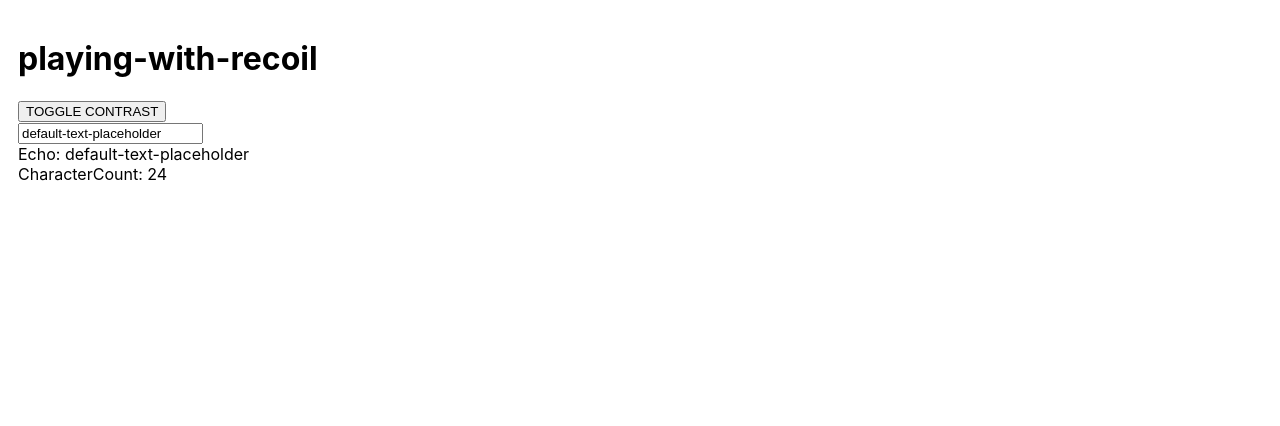
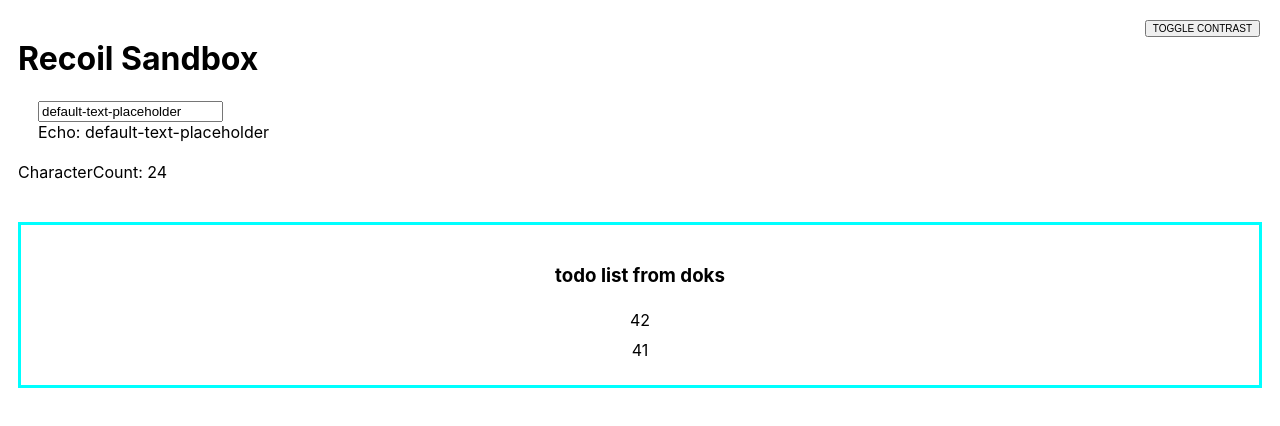
Before and after one commit to AGCB/recoil-sandbox, a React (Create React App) app: page / in a window 1280 px wide. Shown: the top 426 px of the page. Built offline with nearby package versions, Linux system fonts and the light colour scheme.

Commit message:
create todoList atom and todoList

```diff
--- a/src/App.js
+++ b/src/App.js
@@ -1,108 +1,9 @@
-// the power that I see being offered is a hook similar to useState
-// with the upgrade of being able to be used by multiple components
-//
-//
-//
-//
-
-
 /*
-This hook will be `useRecoilState` for state and `useRecoilValue` for derived state
-Atoms being for state and Selectors being for derived.
-
-Core Concept of the ATOM...
-
-const fontSizeState = atom()     // the atom function.
-it takes an object with key and default keys.
-key value must be ( globally ) unique among all atoms and selectors.
-const fontSizeState = atom({
-  key:'fontSizeState',
-  default:14,
-});
-
-then a component reads and writes to an atom with useRecoilState
-
-function fontButton() {
-  const [ fontSize, setFontSize ] = useRecoilState(fontSizeState);
-
-  then here we add a button with onClick running setFontSize.
-  we also set the Style attribute to be {{fontSize}}... but that part makes no sense to me...
-  we didn't define font-size: 14px...
-
-  <button onClick={() => {
-  setFontSize(fontSize+1)
-  }} style={{fontSize}}></button>
-
-  }
-
-they are suggesting that we could now also define a Text Component that can use
-the same recoilState..
-
-function Text(){
-const [fontSize, setFontSize ] = useRecoilState(fontSizeState);
-
-return (
-  <p style={{fontSize}}>This text will increase in size too... </p>
-)
-}
-again.. this feels strange that we are using style without a keyvaluePair that
-matches to a css selector...
-the atom has a key of "fontSizeState"... how does that match to "font-size" or "height"?
 
 
  */
-//
-//
-//
-//
-//
-/*
-Core Concept of SELECTOR.
-- pure function;
-- takes atoms or other selectors as input.
-- any changes upstream to deps with trigger rerender of subscribed components
--
-- we use a selector function.
-const fontSizeLabelState = selector({
-  key:'fontSizeLabelState',
-  get: ({get}) => {
-    const fontSize = get(fontSizeState) // you see here we get our state.
-    const unit = px;
-    // here we see our derived data... its just a concat but it works to showoff.
-    return `${fontSize}${unit}`
-}
-})
-
-then we define a fontButton component.
-
-function fontButton() {
-const [fontSize, setFontSize ] = useRecoilState(fontSizeState);
-const fontSizeLabel = useRecoilValue(fontSizeLabelState);
-
-return (
-  <>
-    <div>current font size: ${fontSizeLabel}</div>
-    <button onClick={setFontSize(fontSize+1)} style={{fontSize}}>CLICK TO ENLARGE</button>
-  </>
-)
-}
-
- */
-//
-//
-//
-//
-//
-//
-//
-//
-//
-//
-//
-//
-//
-//
 import React from 'react';
+import TodoListFromDocs from './components/TodoListFromDocs/'
 import {
   RecoilRoot,
   atom,
@@ -112,11 +13,30 @@
 } from 'recoil';
 import './App.css';
 
+
+
+
+
+
+
+
+
+
 // define an atom.
 const textState = atom({
   key: 'textState',
   default:'default-text-placeholder',
 });
+
+
+
+
+
+
+
+
+
+
 
 function CharacterCounter() {
   return (
@@ -133,14 +53,35 @@
     setText(e.target.value);
   }
   return (
-    <div>
-      <input type="text" value={text} onChange={onChange} />
+    <div style={{"margin":"20px"}}>
+      <input
+        type="text"
+        value={text}
+        onChange={onChange}
+      />
       <br />
       Echo: {text}
     </div>
   )
 }
 
+function CharacterCount() {
+  const count = useRecoilValue(charCountState);
+  return <>CharacterCount: {count}</>
+}
+
+
+
+
+
+
+
+
+
+
+
+
+// define a selector
 const charCountState = selector({
   key: 'charCountState',
   get: ({get}) => {
@@ -148,30 +89,32 @@
     return text.length;
   }
 });
-function CharacterCount() {
-  const count = useRecoilValue(charCountState);
-  return <>CharacterCount: {count}</>
-}
+
+
+
+
+
+
+
+
+
 function App() {
   const [contrast, setContrast] = React.useState(true);
 
   return (
     <div className={`app ${contrast? 'light':'dark'}-mode`}>
-      <h1>playing-with-recoil</h1>
-      <button onClick={e => {
+      <h1>Recoil Sandbox</h1>
+      <button
+        className="toggle-contrast"
+        onClick={e => {
           setContrast(!contrast)
-        }}>TOGGLE CONTRAST</button>
+          }}>TOGGLE CONTRAST</button>
       <RecoilRoot>
         <CharacterCounter />
+        <TodoListFromDocs />
       </RecoilRoot>
   </div>
   );
 }
 
 export default App;
-
-
-// first impression.. it feels nice to have something similar to useState that
-// "magically" can be used across different components.
-// So we could technically do this with Context but if you didn't know how many contexts
-// you would need, Dave is saying that this scenario would break Context.
--- /dev/null
+++ b/src/components/TodoListFromDocs/index.js
@@ -0,0 +1,37 @@
+import React from 'react';
+import './todo-list-from-docs.css';
+
+import {
+  atom,
+  useRecoilState,
+  useRecoilValue,
+} from 'recoil';
+
+const todoListState = atom({
+  key: 'todoListState',
+  default: [{"value":42},{"value":41}],
+})
+
+
+const TodoListFromDocs = () => {
+  const todoList = useRecoilValue(todoListState);
+  /*
+    notice that useRecoilValue just gets binded to a const..
+    instead of giving us destructured vals like a useState hook
+    or..more specifically, the useRecoilState hook
+   */
+  return (
+    <div className="todo-list-from-docs">
+      <h3>todo list from doks</h3>
+      {
+        todoList.map((todo,i) => {
+          return (
+            <span key={i} >{todo.value}</span>
+          )
+        })
+      }
+    </div>
+  )
+    }
+
+export default TodoListFromDocs;
--- /dev/null
+++ b/src/components/TodoListFromDocs/todo-list-from-docs.css
@@ -0,0 +1,18 @@
+.todo-list-from-docs {
+  margin-top: 40px;
+  display: flex;
+  flex-direction: column;
+  align-items: center;
+  border: 3px solid cyan;
+  padding: 20px;
+}
+
+.todo-list-from-docs span {
+  margin: 5px;
+}
+
+.toggle-contrast {
+  position: absolute;
+  right: 20px;
+  top: 20px;
+}
```
